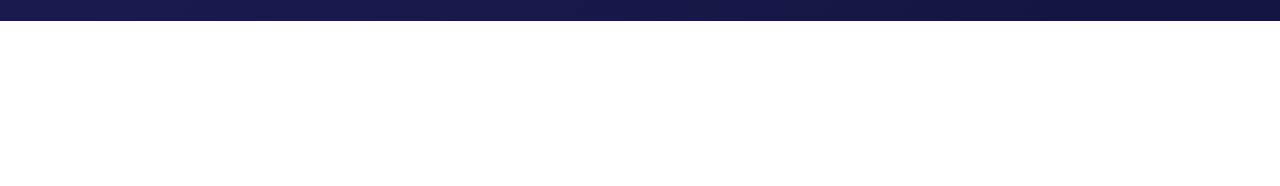
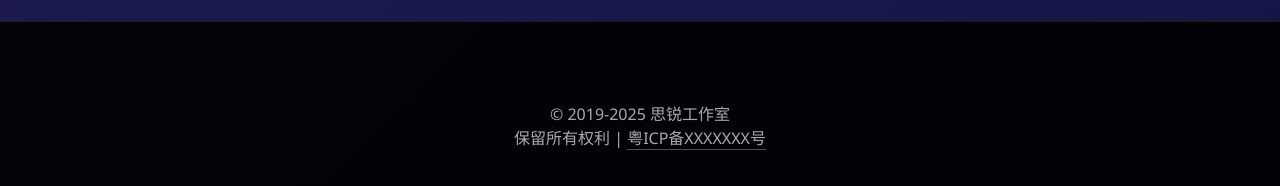
Before and after one commit to wby0603/WBY0603.github.io, a plain HTML site: page index.html in a window 1280 px wide. Shown: the part 1170-1356 px from the top of the page. Before the commit the page ends 1191 px from the top, so only its background shows below. Drawn offline with Linux system fonts and the light colour scheme.

Commit message:
Update index.html

```diff
--- a/index.html
+++ b/index.html
@@ -166,5 +166,44 @@
             </a>
         </div>
     </div>
+<!-- 页面主体内容 -->
+</div> <!-- 关闭.container -->
+
+<!-- 版权信息部分 -->
+<footer class="copyright">
+    <div class="container">
+        <p>&copy; 2019-2025 思锐工作室<br>
+        保留所有权利 | <a href="#" style="color:#aaa;text-decoration:none;">粤ICP备XXXXXXX号</a></p>
+    </div>
+</footer>
+
+<style>
+/* 新增版权信息样式 */
+.copyright {
+    padding: 3rem 0;
+    background: rgba(0,0,0,0.9);  /* 深色半透明背景 */
+    border-top: 1px solid rgba(255,255,255,0.1);
+}
+
+.copyright p {
+    color: #aaa;
+    font-size: 1rem;
+    line-height: 1.5;
+    text-align: center;
+    margin-bottom: 0;
+}
+
+.copyright a {
+    color: inherit;
+    border-bottom: 1px solid rgba(255,255,255,0.3);
+}
+
+/* 响应式调整 */
+@media (max-width: 768px) {
+    .copyright p {
+        font-size: 0.9rem;
+    }
+}
+</style>
 </body>
 </html>
```
